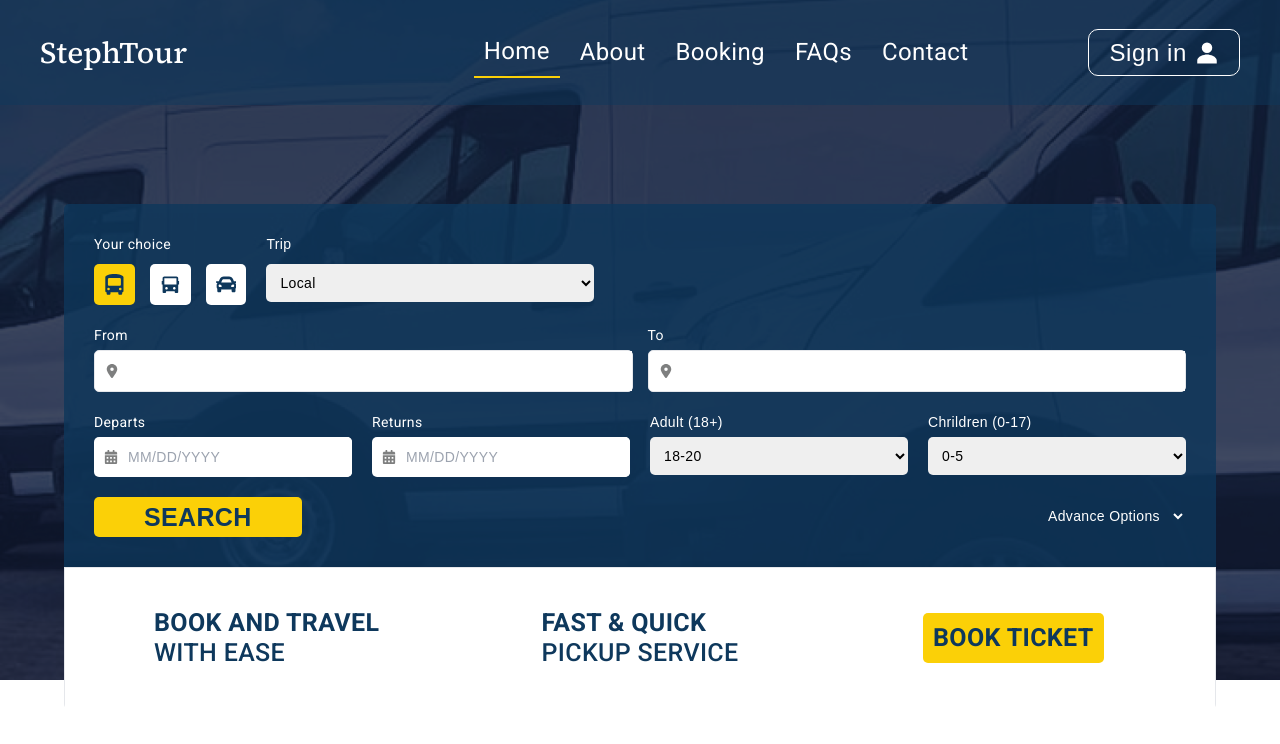
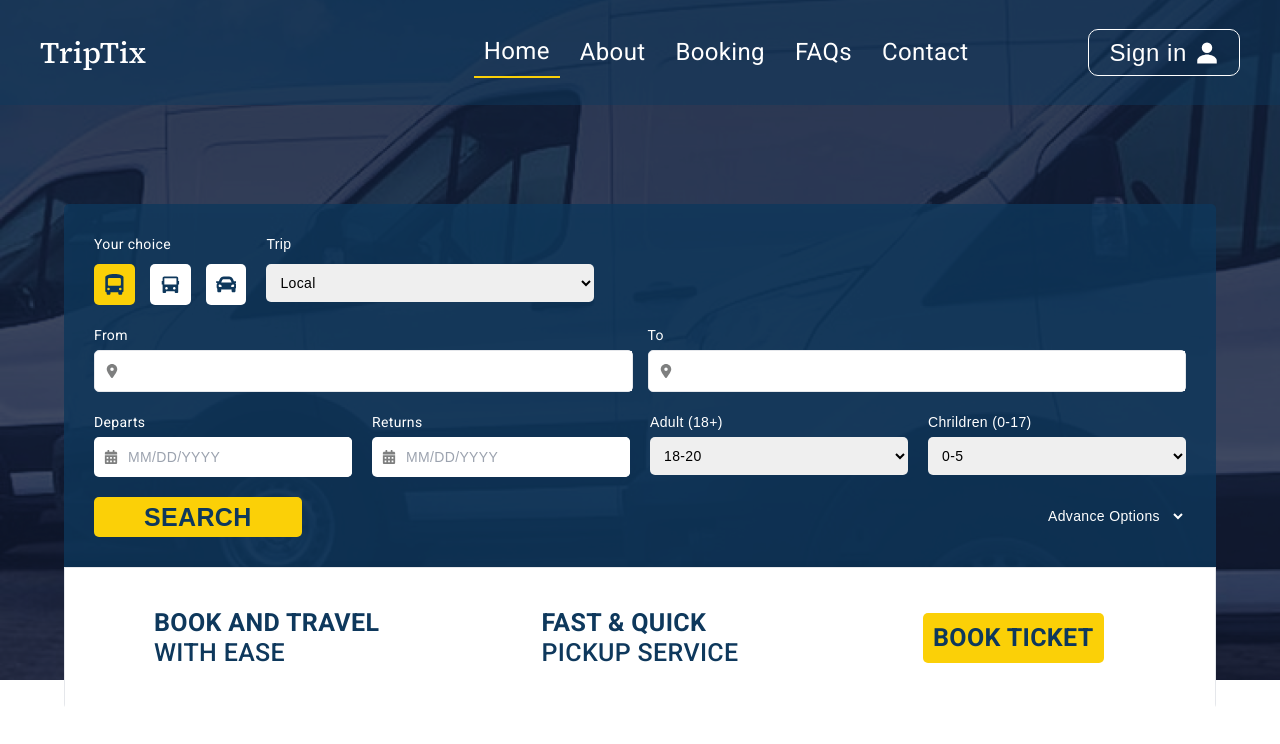
Before and after one commit to Niola-DC/Trip-Tix-, a React (Vite) app: page / in a window 1280 px wide. Shown: the top 744 px of the page. Built offline with nearby package versions, Linux system fonts and the light colour scheme.

Commit message:
"Update logo text from 'StephTour' to 'TripTix'"

```diff
--- a/src/helper/logo.jsx
+++ b/src/helper/logo.jsx
@@ -3,6 +3,6 @@
 
 export default function Logo() {
   return (
-     <h1 className="text-3xl font-medium text-white">StephTour</h1>
+     <h1 className="text-3xl font-medium text-white">TripTix</h1>
   )
 }
```
